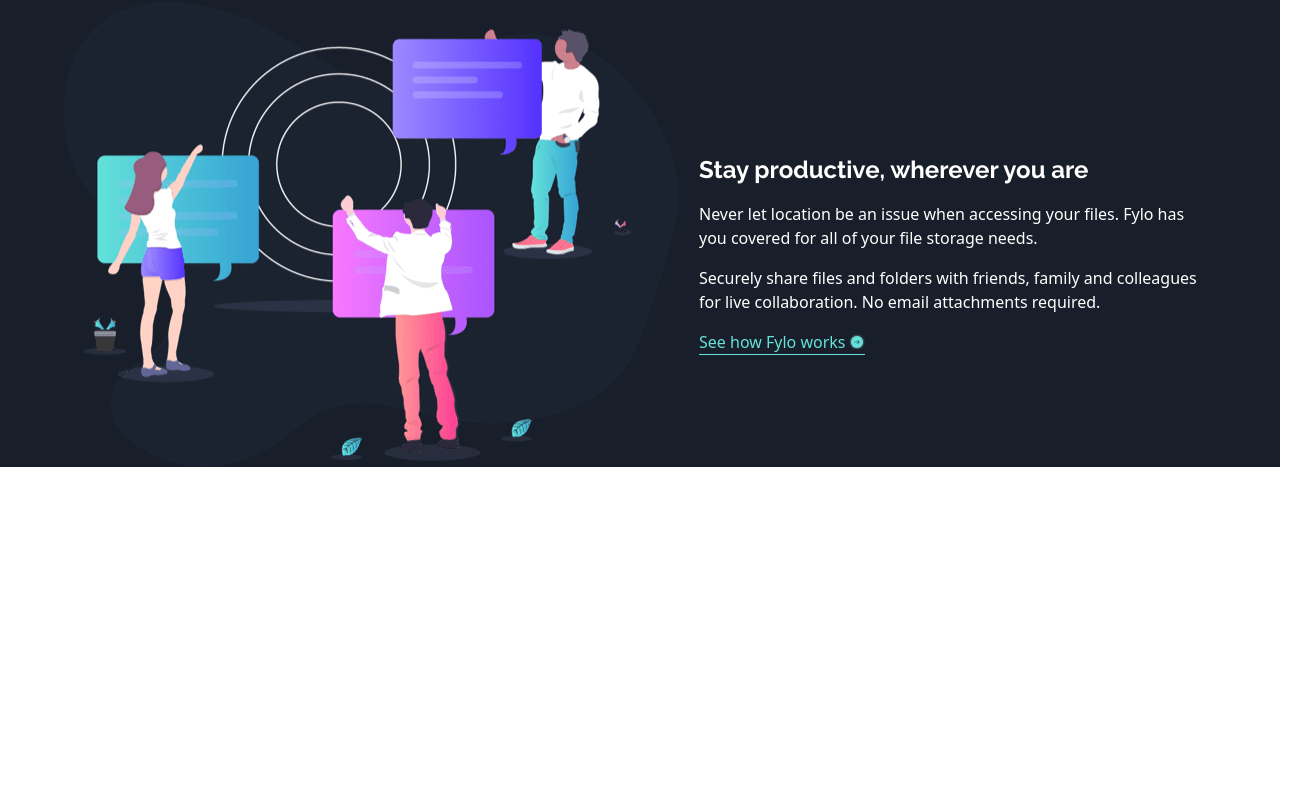
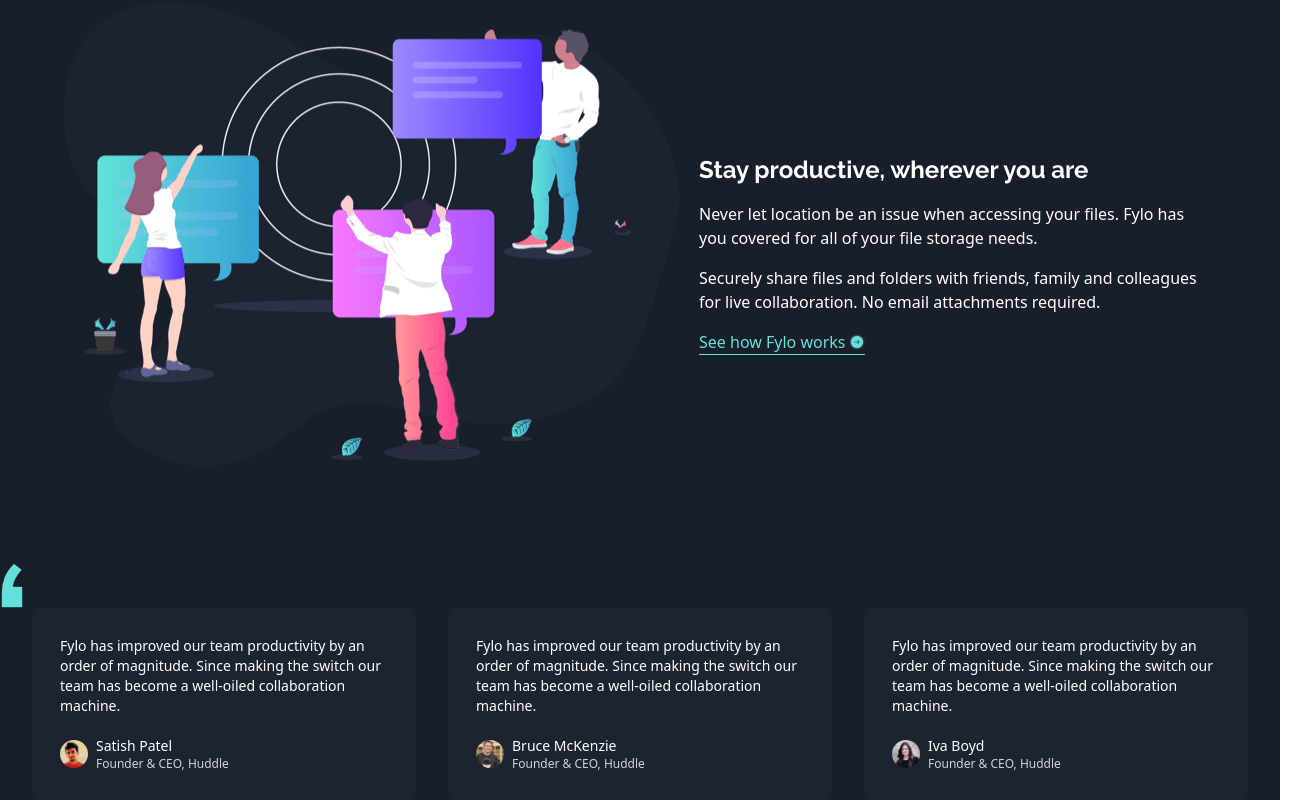
Before and after one commit to oonderrr/onder, a Next.js app: page /fylo-dark-theme-landing-page in a window 1280 px wide. Shown: the part 1668-2468 px from the top of the page, 1312 px wide, since content can reach past the window. Before the commit the page ends 2135 px from the top, so only its background shows below. Built offline with nearby package versions, Linux system fonts and the light colour scheme.

Commit message:
Quotes tamamlandı

```diff
--- /dev/null
+++ b/src/app/fylo-dark-theme-landing-page/components/Quotes/Card.jsx
@@ -0,0 +1,24 @@
+import Image from "next/image";
+
+function Card({ name, title, content, src }) {
+  return (
+    <>
+      <div className="w-96 h-48 bg-fylo-dark-blue-email-background p-7 flex flex-col justify-between rounded-md z-10">
+        <p className="text-sm">{content}</p>
+        <div className="flex items-center gap-2">
+          <Image
+            className="rounded-full w-7 h-7"
+            src={src}
+            alt={"src"}
+            quality={100}
+          />
+          <div>
+            <h5 className="text-sm">{name}</h5>
+            <p className="text-xs opacity-80">{title}</p>
+          </div>
+        </div>
+      </div>
+    </>
+  );
+}
+export default Card;
--- /dev/null
+++ b/src/app/fylo-dark-theme-landing-page/components/Quotes/Quotes.jsx
@@ -0,0 +1,34 @@
+import Card from "@/src/app/fylo-dark-theme-landing-page/components/Quotes/Card";
+import Image from "next/image";
+import quout from "/src/app/fylo-dark-theme-landing-page/ui/images/bg-quotes.png";
+import { Persons } from "@/src/app/fylo-dark-theme-landing-page/components/Quotes/persons";
+
+function Quotes() {
+  return (
+    <>
+      <div className="mt-24">
+        <Image
+          className="z-0"
+          src={quout}
+          alt={"quout"}
+          quality={100}
+        />
+        <div className="px-7 lg:px-16 flex flex-col md:flex-row gap-8">
+          {Persons.map((index) => {
+            return (
+              <Card
+                key={index.name}
+                name={index.name}
+                title={index.title}
+                content={index.content}
+                src={index.src}
+              />
+            );
+          })}
+        </div>
+      </div>
+    </>
+  );
+}
+
+export default Quotes;
--- /dev/null
+++ b/src/app/fylo-dark-theme-landing-page/components/Quotes/persons.jsx
@@ -0,0 +1,27 @@
+import person1 from "/src/app/fylo-dark-theme-landing-page/ui/images/profile-1.jpg";
+import person2 from "/src/app/fylo-dark-theme-landing-page/ui/images/profile-2.jpg";
+import person3 from "/src/app/fylo-dark-theme-landing-page/ui/images/profile-3.jpg";
+
+export const Persons = [
+  {
+    name: "Satish Patel",
+    title: "Founder & CEO, Huddle",
+    content:
+      "Fylo has improved our team productivity by an order of magnitude. Since making the switch our team has become a well-oiled collaboration machine.",
+    src: person1,
+  },
+  {
+    name: "Bruce McKenzie",
+    title: "Founder & CEO, Huddle",
+    content:
+      "Fylo has improved our team productivity by an order of magnitude. Since making the switch our team has become a well-oiled collaboration machine.",
+    src: person2,
+  },
+  {
+    name: "Iva Boyd",
+    title: "Founder & CEO, Huddle",
+    content:
+      "Fylo has improved our team productivity by an order of magnitude. Since making the switch our team has become a well-oiled collaboration machine.",
+    src: person3,
+  },
+];
--- a/src/app/fylo-dark-theme-landing-page/page.jsx
+++ b/src/app/fylo-dark-theme-landing-page/page.jsx
@@ -2,6 +2,7 @@
 import HeroSection from "@/src/app/fylo-dark-theme-landing-page/components/HeroSection";
 import FeaturesSection from "@/src/app/fylo-dark-theme-landing-page/components/FeaturesSection/FeaturesSection";
 import StayProductive from "@/src/app/fylo-dark-theme-landing-page/components/StayProductive";
+import Quotes from "@/src/app/fylo-dark-theme-landing-page/components/Quotes/Quotes";
 
 function FyloDarkThemeLandingPage() {
   return (
@@ -11,6 +12,7 @@
         <HeroSection />
         <FeaturesSection />
         <StayProductive />
+        <Quotes />
       </div>
     </>
   );
```
